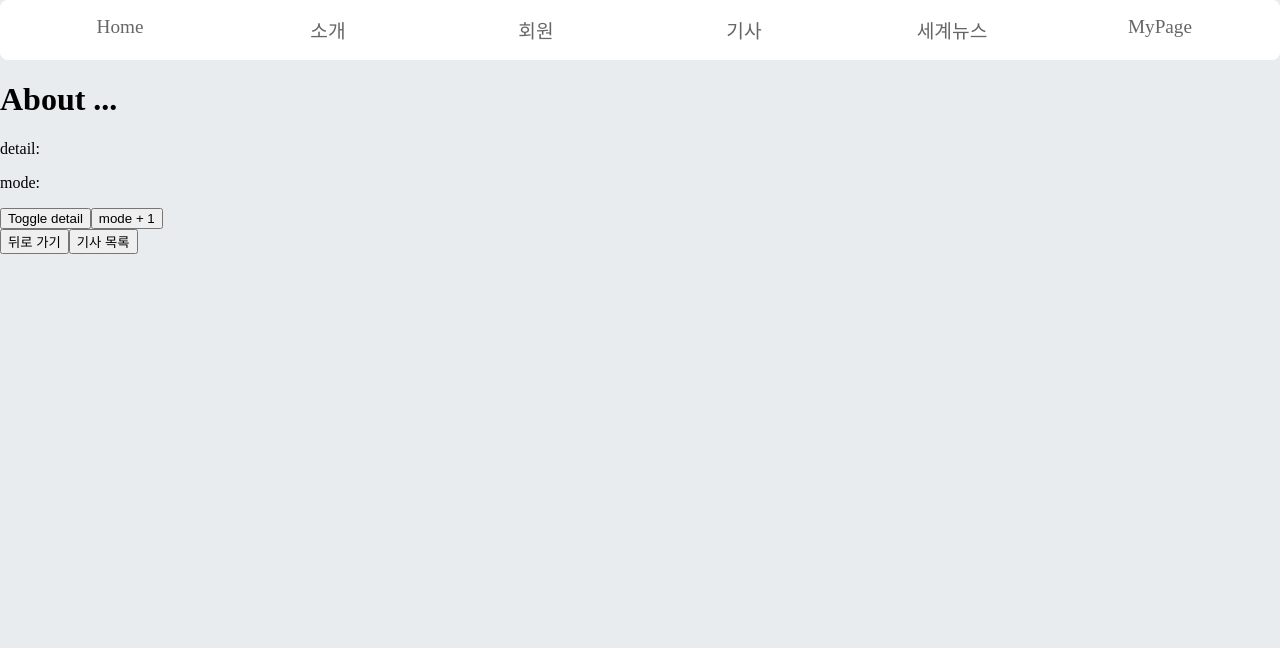
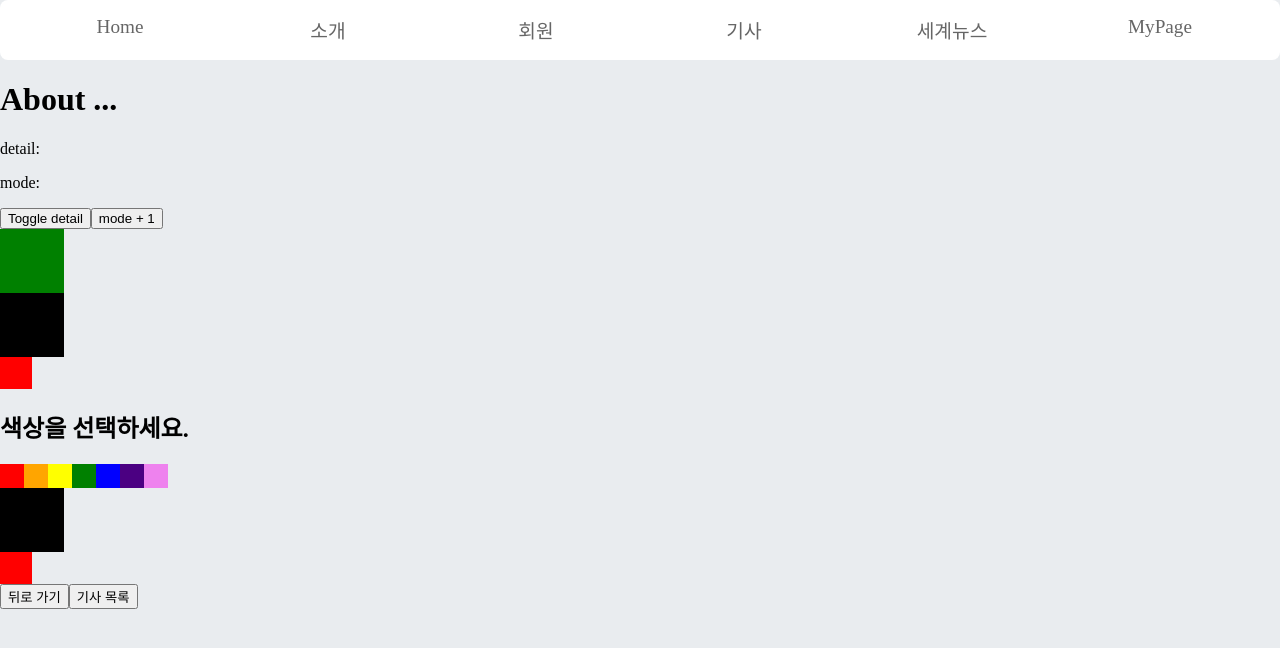
Before and after one commit to Lee-eunjoo-love/react-todo-app, a React (Create React App) app: page /about in a window 1280 px wide. Shown: the top 648 px of the page. Built offline with nearby package versions, Linux system fonts and the light colour scheme.

Commit message:
[Context API] 전역 상태 관리(value, Consumer, Provider, state, actions)

```diff
--- /dev/null
+++ b/src/contexts/color.js
@@ -0,0 +1,12 @@
+import { createContext } from 'react';
+
+const ColorContext = createContext({ color: 'black' });
+
+export default ColorContext;
+
+/**
+ * Context API : 전역 상태(데이터) 관리.
+ *               (리덕스나 MobX 같은 라이브러리 사용하여 전역 상태(데이터) 관리.)
+ *   ㄴ Context 의 Consumer 로 데이터 조회.
+ *   ㄴ Context 의 Provider 를 사용하여 value 변경 가능. (Provider 를 사용하면 기본값을 사용하지 않으므로 Provider 에서 value를 명시하지 않으면 오류 발생)
+ */
--- /dev/null
+++ b/src/contexts/dynamicColor.js
@@ -0,0 +1,37 @@
+import { createContext, useState } from 'react';
+
+// #. 동적 Context
+//    createContext 의 기본값은 실제 Provider 의 value 에 넣는 데이터형과 일치 권장.
+//    context 의 value 는 state 와 actions 로 분리해 다른 컴포넌트에서 Context 값 사용시 용이.
+const DynamicColorContext = createContext({
+  state: { color: 'black', subcolor: 'red' },
+  actions: {
+    setColor: () => {},
+    setSubcolor: () => {},
+  },
+});
+
+// #. DynamicColorContext.Provider 렌더링 컴포넌트
+const DynamicColorProvider = ({ children }) => {
+  const [color, setColor] = useState('black');
+  const [subcolor, setSubcolor] = useState('red');
+
+  const value = {
+    state: { color, subcolor },
+    actions: { setColor, setSubcolor },
+  };
+
+  return (
+    <DynamicColorContext.Provider value={value}>
+      {children}
+    </DynamicColorContext.Provider>
+  );
+};
+
+// #. const DynamicColorConsumer = DynamicColorContext.Consumer;
+const { Consumer: DynamicColorConsumer } = DynamicColorContext;
+
+// #. DynamicColorProvider 와 DynamicColorConsumer 내보내기
+export { DynamicColorProvider, DynamicColorConsumer };
+
+export default DynamicColorContext;
--- /dev/null
+++ b/src/features/about/components/ColorBox.js
@@ -0,0 +1,20 @@
+import ColorContext from '../../../contexts/color';
+
+const ColorBox = () => {
+  return (
+    <ColorContext.Consumer>
+      {/** #. Context 의 Consumer 로 데이터 조회 */}
+      {(value) => (
+        <div
+          style={{
+            width: '64px',
+            height: '64px',
+            background: value.color,
+          }}
+        ></div>
+      )}
+    </ColorContext.Consumer>
+  );
+};
+
+export default ColorBox;
--- /dev/null
+++ b/src/features/about/components/DynamicColorBox.js
@@ -0,0 +1,28 @@
+import { DynamicColorConsumer } from '../../../contexts/dynamicColor';
+
+const DynamicColorBox = () => {
+  return (
+    <DynamicColorConsumer>
+      {(value) => (
+        <>
+          <div
+            style={{
+              width: '64px',
+              height: '64px',
+              background: value.state.color,
+            }}
+          ></div>
+          <div
+            style={{
+              width: '32px',
+              height: '32px',
+              background: value.state.subcolor,
+            }}
+          ></div>
+        </>
+      )}
+    </DynamicColorConsumer>
+  );
+};
+
+export default DynamicColorBox;
--- /dev/null
+++ b/src/features/about/components/SelectColors.js
@@ -0,0 +1,39 @@
+import { DynamicColorConsumer } from '../../../contexts/dynamicColor';
+
+const colors = ['red', 'orange', 'yellow', 'green', 'blue', 'indigo', 'violet'];
+
+const SelectColors = () => {
+  return (
+    <div>
+      <h2>색상을 선택하세요.</h2>
+      <DynamicColorConsumer>
+        {({ actions }) => (
+          <div
+            style={{
+              display: 'flex',
+            }}
+          >
+            {colors.map((color) => (
+              <div
+                key={color}
+                style={{
+                  background: color,
+                  width: '24px',
+                  height: '24px',
+                  cursor: 'pointer',
+                }}
+                onClick={() => actions.setColor(color)}
+                onContextMenu={(e) => {
+                  e.preventDefault();
+                  actions.setSubcolor(color);
+                }}
+              />
+            ))}
+          </div>
+        )}
+      </DynamicColorConsumer>
+    </div>
+  );
+};
+
+export default SelectColors;
--- a/src/pages/About.js
+++ b/src/pages/About.js
@@ -1,4 +1,9 @@
 import { useSearchParams } from 'react-router-dom';
+import ColorBox from '../features/about/components/ColorBox';
+import ColorContext from '../contexts/color';
+import { DynamicColorProvider } from '../contexts/dynamicColor';
+import DynamicColorBox from '../features/about/components/DynamicColorBox';
+import SelectColors from '../features/about/components/SelectColors';
 
 const About = () => {
   // #. useSearchParams : [쿼리파라미터조회객체, 쿼리파라미터업데이트객체]
@@ -8,7 +13,11 @@ const About = () => {
 
   const onToggleDetail = () => {
     // #. 쿼리파라미터 값은 문자열이므로 boolean 은 'true' 나 'false' 같은 문자열로 비교
-    setSearchParams({ mode, detail: detail === 'true' ? false : true });
+    const currentMode = mode === null ? 0 : parseInt(mode);
+    setSearchParams({
+      mode: currentMode,
+      detail: detail === 'true' ? false : true,
+    });
   };
 
   const onIncreaseMode = () => {
@@ -24,6 +33,19 @@ const About = () => {
       <p>mode: {mode}</p>
       <button onClick={onToggleDetail}>Toggle detail</button>
       <button onClick={onIncreaseMode}>mode + 1</button>
+      {/** #. Context 의 Provider 를 사용하여 value 변경 가능.
+       * (Provider 를 사용하면 기본값을 사용하지 않으므로 Provider 에서 value를 명시하지 않으면 오류 발생)
+       * */}
+      <ColorContext.Provider value={{ color: 'green' }}>
+        <ColorBox />
+      </ColorContext.Provider>
+      <DynamicColorProvider>
+        <DynamicColorBox />
+      </DynamicColorProvider>
+      <DynamicColorProvider>
+        <SelectColors />
+        <DynamicColorBox />
+      </DynamicColorProvider>
     </div>
   );
 };
```
